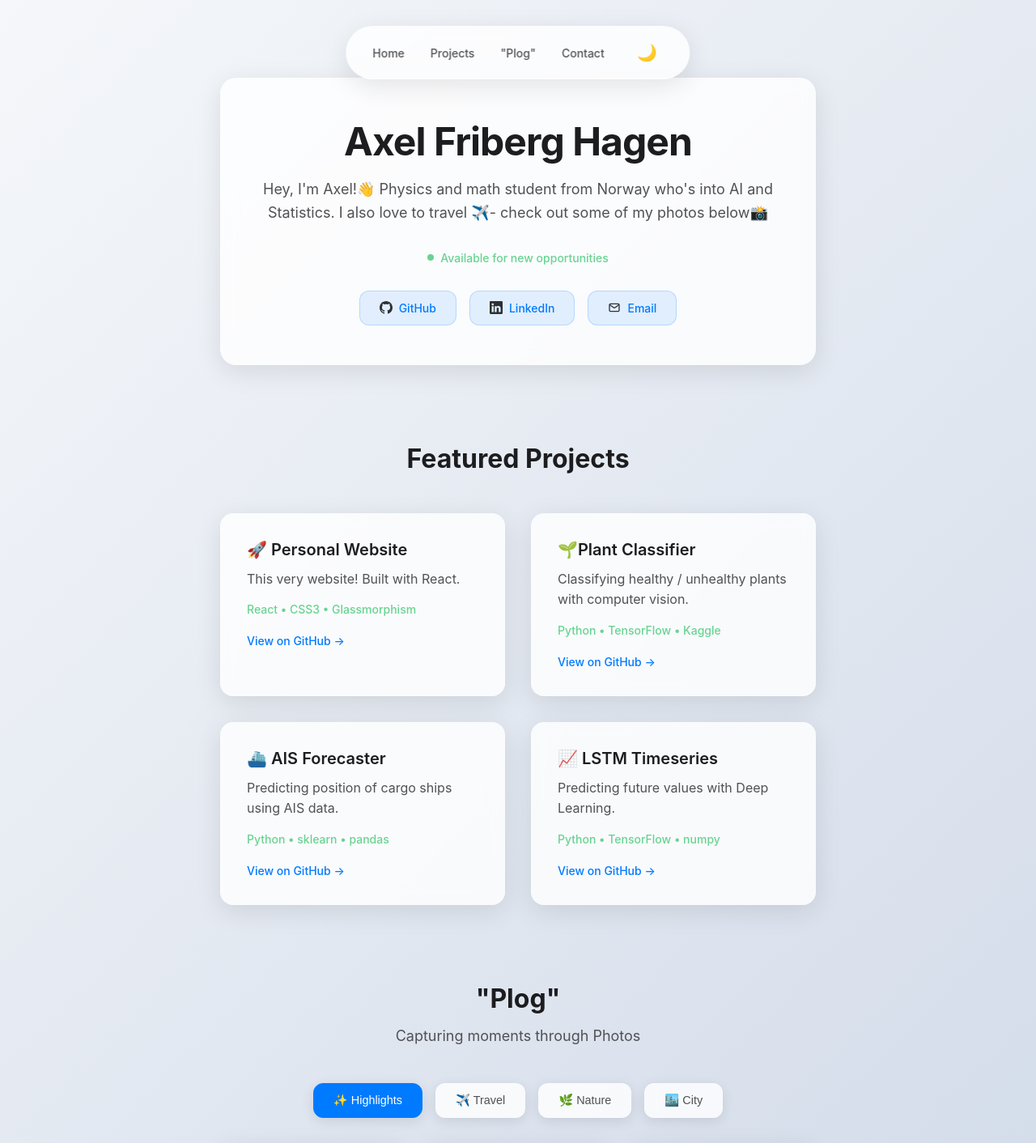
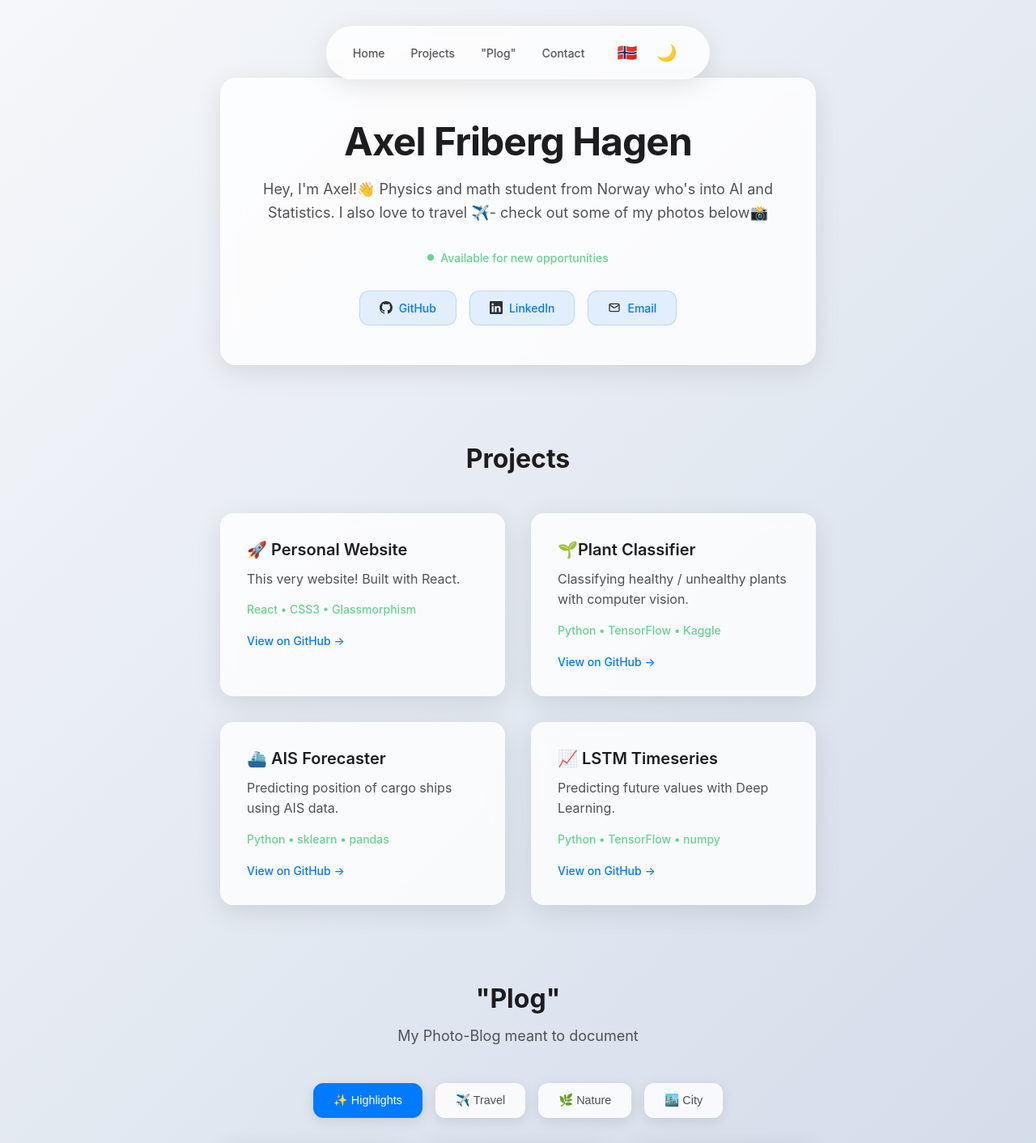
Before and after one commit to axelfhagen/first-website, a React (Vite) app: page /plog in a window 1280 px wide. Shown: the top 1412 px of the page at 81% size. Built offline with nearby package versions, Linux system fonts and the light colour scheme; grey boxes are pictures that could not be loaded.

Commit message:
Added norwegian website too

```diff
--- a/src/App.css
+++ b/src/App.css
@@ -171,6 +171,13 @@ html {
   color: var(--text-accent);
 }
 
+.nav-controls {
+  display: flex;
+  align-items: center;
+  gap: 0.5rem;
+}
+
+.language-toggle,
 .dark-mode-toggle {
   background: none;
   border: none;
@@ -184,6 +191,7 @@ html {
   justify-content: center;
 }
 
+.language-toggle:hover,
 .dark-mode-toggle:hover {
   background: var(--bg-glass);
   transform: scale(1.1);
--- a/src/App.jsx
+++ b/src/App.jsx
@@ -1,10 +1,14 @@
 import { useState, useEffect } from 'react';
 import './App.css';
+import { useTranslation } from './hooks/useTranslation';
+import { useLanguage } from './contexts/LanguageContext';
 
 function App() {
   const [darkMode, setDarkMode] = useState(false);
   const [selectedPhoto, setSelectedPhoto] = useState(null);
   const [selectedSection, setSelectedSection] = useState('highlights');
+  const { t } = useTranslation();
+  const { toggleLanguage, language } = useLanguage();
 
   // Generate photo data from folder structure
   const generatePhotos = () => {
@@ -79,14 +83,19 @@ function App() {
       {/* Navigation */}
       <nav className="nav-bar">
         <div className="nav-links">
-          <a href="#intro" className="nav-link">Home</a>
-          <a href="#projects" className="nav-link">Projects</a>
-          <a href="#photography" className="nav-link">"Plog"</a>
-          <a href="#contact" className="nav-link">Contact</a>
+          <a href="#intro" className="nav-link">{t('nav.home')}</a>
+          <a href="#projects" className="nav-link">{t('nav.projects')}</a>
+          <a href="#photography" className="nav-link">{t('nav.photography')}</a>
+          <a href="#contact" className="nav-link">{t('nav.contact')}</a>
         </div>
-        <button className="dark-mode-toggle" onClick={toggleDarkMode} aria-label="Toggle dark mode">
-          {darkMode ? '☀️' : '🌙'}
-        </button>
+        <div className="nav-controls">
+          <button className="language-toggle" onClick={toggleLanguage} aria-label="Toggle language">
+            {language === 'en' ? '🇳🇴' : '🇬🇧'}
+          </button>
+          <button className="dark-mode-toggle" onClick={toggleDarkMode} aria-label="Toggle dark mode">
+            {darkMode ? '☀️' : '🌙'}
+          </button>
+        </div>
       </nav>
 
       <main className="main-content">
@@ -94,76 +103,75 @@ function App() {
         <section id="intro" className="section intro-section">
           <h1 className="name-title">Axel Friberg Hagen</h1>
           <p className="intro-text">
-            Hey, I'm Axel!👋 Physics and math student from Norway who's into AI and Statistics.
-            I also love to travel ✈️- check out some of my photos below📸
+            {t('intro.greeting')}
           </p>
           <div className="status-indicator">
             <span className="status-dot"></span>
-            Available for new opportunities
+            {t('intro.availability')}
           </div>
 
           <div className="social-links">
             <a href="https://github.com/axelfhagen" className="social-link" target="_blank" rel="noopener noreferrer">
               <img src="/icons/github-logo.svg" alt="" className="social-icon" />
-              GitHub
+              {t('social.github')}
             </a>
             <a href="https://www.linkedin.com/in/axelhagen/" className="social-link" target="_blank" rel="noopener noreferrer">
               <img src="/icons/linkedin-logo.svg" alt="" className="social-icon" />
-              LinkedIn
+              {t('social.linkedin')}
             </a>
             <a href="mailto:axel.hagen@hotmail.com" className="social-link">
               <img src="/icons/email-logo.svg" alt="" className="social-icon" />
-              Email
+              {t('social.email')}
             </a>
           </div>
         </section>
 
         {/* Projects Section */}
         <section id="projects" className="section">
-          <h2 className="section-title">Featured Projects</h2>
+          <h2 className="section-title">{t('projects.title')}</h2>
           <div className="projects-grid">
             <div className="project-card">
-              <h3 className="project-title">🚀 Personal Website</h3>
+              <h3 className="project-title">{t('projects.website.title')}</h3>
               <p className="project-description">
-                This very website! Built with React.
+                {t('projects.website.description')}
               </p>
-              <div className="project-tech">React • CSS3 • Glassmorphism</div>
-              <a href="https://github.com/axelfhagen/first-website" className="project-link">View on GitHub →</a>
+              <div className="project-tech">{t('projects.website.tech')}</div>
+              <a href="https://github.com/axelfhagen/first-website" className="project-link">{t('projects.website.link')}</a>
             </div>
 
             <div className="project-card">
-              <h3 className="project-title">🌱Plant Classifier</h3>
+              <h3 className="project-title">{t('projects.plant.title')}</h3>
               <p className="project-description">
-                Classifying healthy / unhealthy plants with computer vision.
+                {t('projects.plant.description')}
               </p>
-              <div className="project-tech">Python • TensorFlow • Kaggle</div>
-              <a href="https://github.com/axelfhagen/CNN-plant-health-classifier" className="project-link">View on GitHub →</a>
+              <div className="project-tech">{t('projects.plant.tech')}</div>
+              <a href="https://github.com/axelfhagen/CNN-plant-health-classifier" className="project-link">{t('projects.website.link')}</a>
             </div>
 
             <div className="project-card">
-              <h3 className="project-title">⛴️ AIS Forecaster</h3>
+              <h3 className="project-title">{t('projects.ais.title')}</h3>
               <p className="project-description">
-                Predicting position of cargo ships using AIS data.
+                {t('projects.ais.description')}
               </p>
-              <div className="project-tech">Python • sklearn • pandas</div>
-              <a href="https://github.com/axelfhagen/AIS-Forcaster" className="project-link">View on GitHub →</a>
+              <div className="project-tech">{t('projects.ais.tech')}</div>
+              <a href="https://github.com/axelfhagen/AIS-Forcaster" className="project-link">{t('projects.website.link')}</a>
             </div>
 
             <div className="project-card">
-              <h3 className="project-title">📈 LSTM Timeseries</h3>
+              <h3 className="project-title">{t('projects.lstm.title')}</h3>
               <p className="project-description">
-                Predicting future values with Deep Learning.
+                {t('projects.lstm.description')}
               </p>
-              <div className="project-tech">Python • TensorFlow • numpy</div>
-              <a href="https://github.com/axelfhagen/LSTM-timeseries-forecasting" className="project-link">View on GitHub →</a>
+              <div className="project-tech">{t('projects.lstm.tech')}</div>
+              <a href="https://github.com/axelfhagen/LSTM-timeseries-forecasting" className="project-link">{t('projects.website.link')}</a>
             </div>
           </div>
         </section>
 
         {/* Photography Section */}
         <section id="photography" className="section">
-          <h2 className="section-title">"Plog"</h2>
-          <p className="section-subtitle">Capturing moments through Photos</p>
+          <h2 className="section-title">{t('photography.title')}</h2>
+          <p className="section-subtitle">{t('photography.subtitle')}</p>
 
           {/* Section Navigation */}
           <div className="photo-nav">
@@ -171,7 +179,7 @@ function App() {
               className={`photo-nav-btn ${selectedSection === 'highlights' ? 'active' : ''}`}
               onClick={() => setSelectedSection('highlights')}
             >
-              ✨ Highlights
+              {t('photography.nav.highlights')}
             </button>
             {Object.keys(sections).map(section => (
               <button
@@ -179,9 +187,9 @@ function App() {
                 className={`photo-nav-btn ${selectedSection === section ? 'active' : ''}`}
                 onClick={() => setSelectedSection(section)}
               >
-                {section === 'travel' && '✈️ Travel'}
-                {section === 'nature' && '🌿 Nature'}
-                {section === 'city' && '🏙️ City'}
+                {section === 'travel' && t('photography.nav.travel')}
+                {section === 'nature' && t('photography.nav.nature')}
+                {section === 'city' && t('photography.nav.city')}
               </button>
             ))}
           </div>
@@ -219,16 +227,16 @@ function App() {
 
         {/* Contact Section */}
         <section id="contact" className="section contact-section">
-          <h2 className="section-title">Let's Connect</h2>
+          <h2 className="section-title">{t('contact.title')}</h2>
           <p className="contact-text">
-            I'm always interested in new opportunities and interesting projects.
+            {t('contact.description')}
           </p>
           <div className="contact-methods">
             <a href="mailto:axel.hagen@hotmail.com" className="contact-button">
-              Send me an email
+              {t('contact.email')}
             </a>
-            <a href="/Axel_Hagen_CV_English.pdf" className="contact-button secondary" target="_blank" rel="noopener noreferrer">
-              Download Resume
+            <a href={t('contact.resumeFile')} className="contact-button secondary" target="_blank" rel="noopener noreferrer">
+              {t('contact.resume')}
             </a>
           </div>
         </section>
@@ -239,20 +247,20 @@ function App() {
         <div className="footer-content">
           <div className="footer-info">
             <p className="footer-built">
-              Built with React & lots of ☕ • <a href="https://github.com/axelfhagen/first-website" target="_blank" rel="noopener noreferrer" className="footer-link">View Source</a>
+              {t('footer.built')}<a href="https://github.com/axelfhagen/first-website" target="_blank" rel="noopener noreferrer" className="footer-link">{t('footer.viewSource')}</a>
             </p>
             <p className="footer-contact">
-              Let's get in touch • <a href="mailto:axel.hagen@hotmail.com" className="footer-link">axel.hagen@hotmail.com</a>
+              {t('footer.getInTouch')}<a href="mailto:axel.hagen@hotmail.com" className="footer-link">axel.hagen@hotmail.com</a>
             </p>
           </div>
           <div className="footer-social">
             <a href="https://github.com/axelfhagen" className="footer-social-link" target="_blank" rel="noopener noreferrer" aria-label="GitHub">
               <img src="/icons/github-logo.svg" alt="" className="footer-social-icon" />
-              <span>GitHub</span>
+              <span>{t('social.github')}</span>
             </a>
             <a href="https://www.linkedin.com/in/axelhagen/" className="footer-social-link" target="_blank" rel="noopener noreferrer" aria-label="LinkedIn">
               <img src="/icons/linkedin-logo.svg" alt="" className="footer-social-icon" />
-              <span>LinkedIn</span>
+              <span>{t('social.linkedin')}</span>
             </a>
           </div>
         </div>
--- /dev/null
+++ b/src/contexts/LanguageContext.jsx
@@ -0,0 +1,36 @@
+import { createContext, useContext, useState, useEffect } from 'react';
+
+const LanguageContext = createContext();
+
+export const useLanguage = () => {
+  const context = useContext(LanguageContext);
+  if (!context) {
+    throw new Error('useLanguage must be used within a LanguageProvider');
+  }
+  return context;
+};
+
+export const LanguageProvider = ({ children }) => {
+  const [language, setLanguage] = useState('en');
+
+  useEffect(() => {
+    const savedLanguage = localStorage.getItem('language');
+    if (savedLanguage && (savedLanguage === 'en' || savedLanguage === 'no')) {
+      setLanguage(savedLanguage);
+    }
+  }, []);
+
+  useEffect(() => {
+    localStorage.setItem('language', language);
+  }, [language]);
+
+  const toggleLanguage = () => {
+    setLanguage(current => current === 'en' ? 'no' : 'en');
+  };
+
+  return (
+    <LanguageContext.Provider value={{ language, setLanguage, toggleLanguage }}>
+      {children}
+    </LanguageContext.Provider>
+  );
+};
--- /dev/null
+++ b/src/hooks/useTranslation.js
@@ -0,0 +1,19 @@
+import { useLanguage } from '../contexts/LanguageContext';
+import { translations } from '../translations/translations';
+
+export const useTranslation = () => {
+  const { language } = useLanguage();
+
+  const t = (key) => {
+    const keys = key.split('.');
+    let value = translations[language];
+
+    for (const k of keys) {
+      value = value?.[k];
+    }
+
+    return value || key;
+  };
+
+  return { t, language };
+};
--- a/src/index.jsx
+++ b/src/index.jsx
@@ -3,11 +3,14 @@ import ReactDOM from 'react-dom/client';
 import './index.css';
 import App from './App';
 import reportWebVitals from './reportWebVitals';
+import { LanguageProvider } from './contexts/LanguageContext';
 
 const root = ReactDOM.createRoot(document.getElementById('root'));
 root.render(
   <React.StrictMode>
-    <App />
+    <LanguageProvider>
+      <App />
+    </LanguageProvider>
   </React.StrictMode>
 );
 
--- /dev/null
+++ b/src/translations/translations.js
@@ -0,0 +1,155 @@
+export const translations = {
+  en: {
+    // Navigation
+    nav: {
+      home: 'Home',
+      projects: 'Projects',
+      photography: '"Plog"',
+      contact: 'Contact'
+    },
+
+    // Intro Section
+    intro: {
+      greeting: 'Hey, I\'m Axel!👋 Physics and math student from Norway who\'s into AI and Statistics. I also love to travel ✈️- check out some of my photos below📸',
+      availability: 'Available for new opportunities'
+    },
+
+    // Social Links
+    social: {
+      github: 'GitHub',
+      linkedin: 'LinkedIn',
+      email: 'Email'
+    },
+
+    // Projects Section
+    projects: {
+      title: 'Projects',
+      website: {
+        title: '🚀 Personal Website',
+        description: 'This very website! Built with React.',
+        tech: 'React • CSS3 • Glassmorphism',
+        link: 'View on GitHub →'
+      },
+      plant: {
+        title: '🌱Plant Classifier',
+        description: 'Classifying healthy / unhealthy plants with computer vision.',
+        tech: 'Python • TensorFlow • Kaggle'
+      },
+      ais: {
+        title: '⛴️ AIS Forecaster',
+        description: 'Predicting position of cargo ships using AIS data.',
+        tech: 'Python • sklearn • pandas'
+      },
+      lstm: {
+        title: '📈 LSTM Timeseries',
+        description: 'Predicting future values with Deep Learning.',
+        tech: 'Python • TensorFlow • numpy'
+      }
+    },
+
+    // Photography Section
+    photography: {
+      title: '"Plog"',
+      subtitle: 'My Photo-Blog meant to document',
+      nav: {
+        highlights: '✨ Highlights',
+        travel: '✈️ Travel',
+        nature: '🌿 Nature',
+        city: '🏙️ City'
+      }
+    },
+
+    // Contact Section
+    contact: {
+      title: 'Let\'s Connect :)',
+      description: 'I\'m always interested in new opportunities and interesting projects.',
+      email: 'Send me an email',
+      resume: 'Download Resume',
+      resumeFile: '/Axel_Hagen_CV_English.pdf'
+    },
+
+    // Footer
+    footer: {
+      built: 'Built with React & lots of ☕ • ',
+      viewSource: 'View Source',
+      getInTouch: 'Let\'s get in touch • '
+    }
+  },
+
+  no: {
+    // Navigation
+    nav: {
+      home: 'Hjem',
+      projects: 'Prosjekter',
+      photography: '"Plog"',
+      contact: 'Kontakt'
+    },
+
+    // Intro Section
+    intro: {
+      greeting: 'Hei, Axel her!👋 Fysikk og matematikk student med interesse for AI og Statistikk. I tillegg elsker jeg å reise ✈️- sjekk ut noen av bildene mine nedenfor📸',
+      availability: 'Tilgjengelig for nye muligheter'
+    },
+
+    // Social Links
+    social: {
+      github: 'GitHub',
+      linkedin: 'LinkedIn',
+      email: 'E-post'
+    },
+
+    // Projects Section
+    projects: {
+      title: 'Prosjekter',
+      website: {
+        title: '🚀 Personlig Nettside',
+        description: 'Denne nettsiden! Bygget med React.',
+        tech: 'React • CSS3 • Glassmorphism',
+        link: 'Se på GitHub →'
+      },
+      plant: {
+        title: '🌱Plante Klassifiserer',
+        description: 'Klassifisering av friske / syke planter med computer vision.',
+        tech: 'Python • TensorFlow • Kaggle'
+      },
+      ais: {
+        title: '⛴️ AIS Prognoseverktøy',
+        description: 'Predikering av lasteskips posisjon ved hjelp av AIS data.',
+        tech: 'Python • sklearn • pandas'
+      },
+      lstm: {
+        title: '📈 LSTM Tidsserier',
+        description: 'Predikering av fremtidige verdier med Deep Learning.',
+        tech: 'Python • TensorFlow • numpy'
+      }
+    },
+
+    // Photography Section
+    photography: {
+      title: '"Plog"',
+      subtitle: 'Fanger øyeblikk gjennom Bilder',
+      nav: {
+        highlights: '✨ Høydepunkter',
+        travel: '✈️ Reise',
+        nature: '🌿 Natur',
+        city: '🏙️ By'
+      }
+    },
+
+    // Contact Section
+    contact: {
+      title: 'Ta kontakt :)',
+      description: 'Jeg er alltid interessert i nye muligheter og interessante prosjekter.',
+      email: 'Send meg en e-post',
+      resume: 'Last ned CV',
+      resumeFile: '/Axel_Hagen_CV_Norwegian.pdf'
+    },
+
+    // Footer
+    footer: {
+      built: 'Bygget med React & masse ☕ • ',
+      viewSource: 'Se Kildekode',
+      getInTouch: 'La oss komme i kontakt • '
+    }
+  }
+};
```
